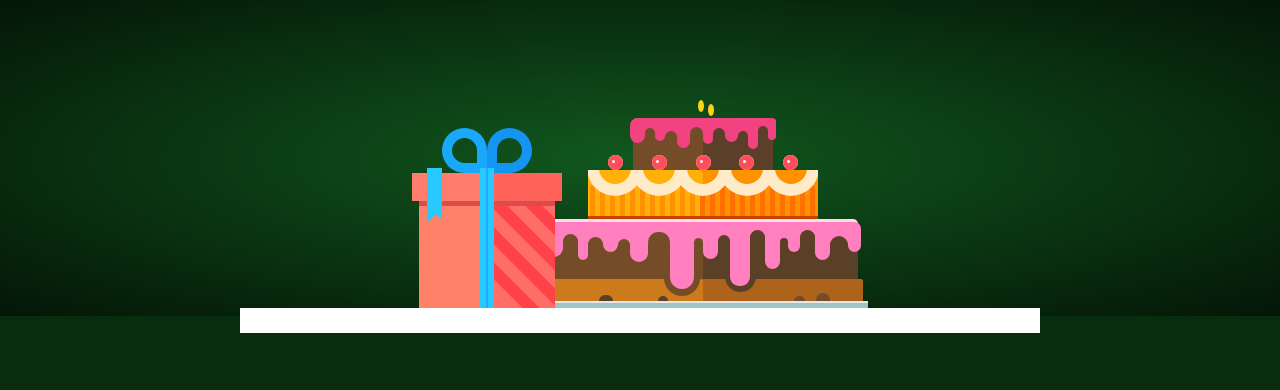
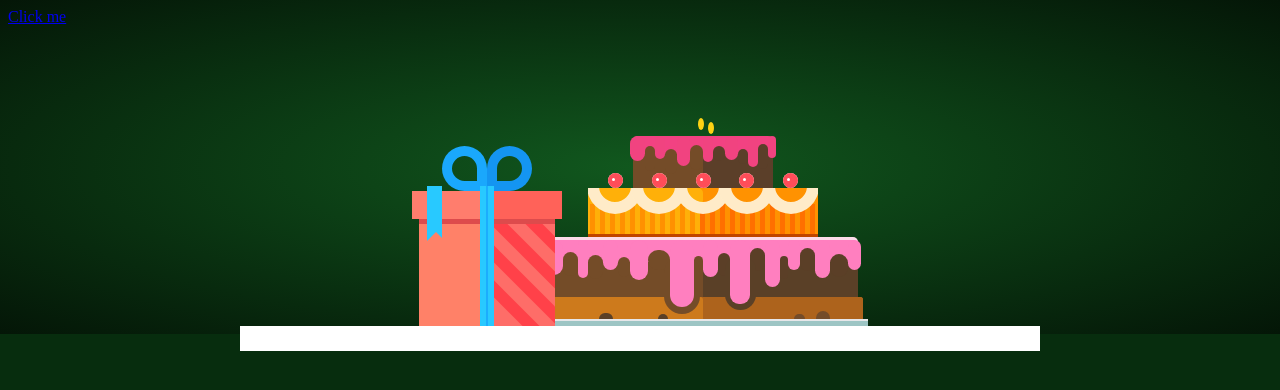
Before and after one commit to hamzaschat/HB_video, a plain HTML site: page index.html in a window 1280 px wide. Drawn offline with Linux system fonts and the light colour scheme.

Commit message:
Update index.html

```diff
--- a/index.html
+++ b/index.html
@@ -9,6 +9,7 @@
 <body>
 <!-- partial:index.partial.html -->
 <body>
+  <div><a href="https://youtu.be/Dle8ImzO59U">Click me</a> </div>
     <section class="wrap">
         <section class="gift">
             <div class="giftcard"><a href="https://youtu.be/Dle8ImzO59U">Click me</a> </div>
```
